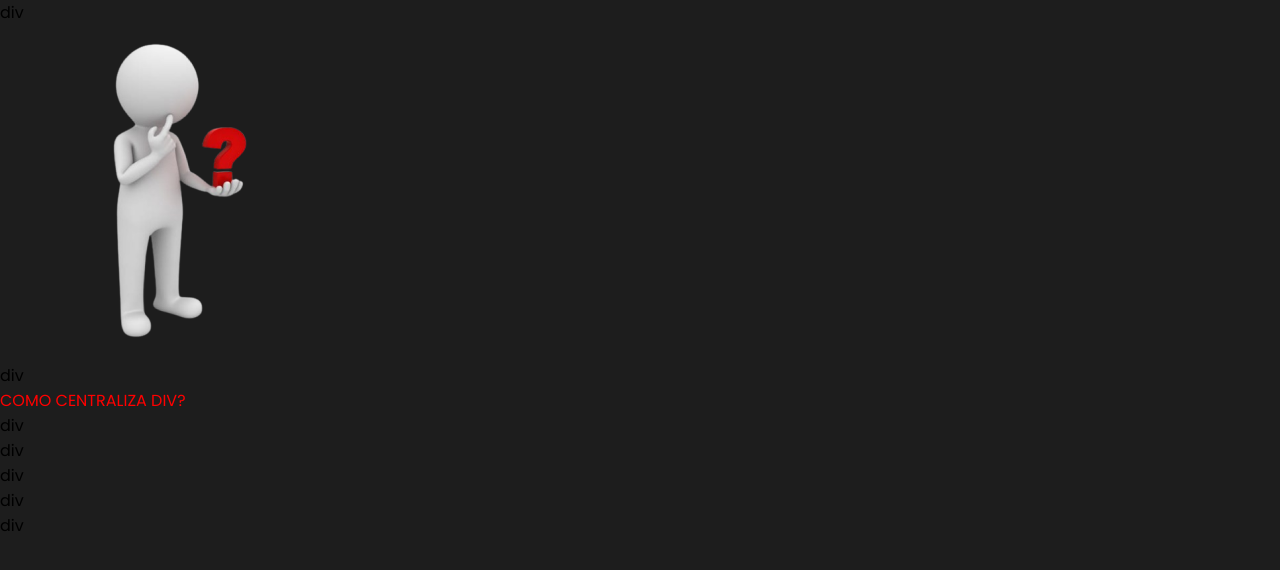
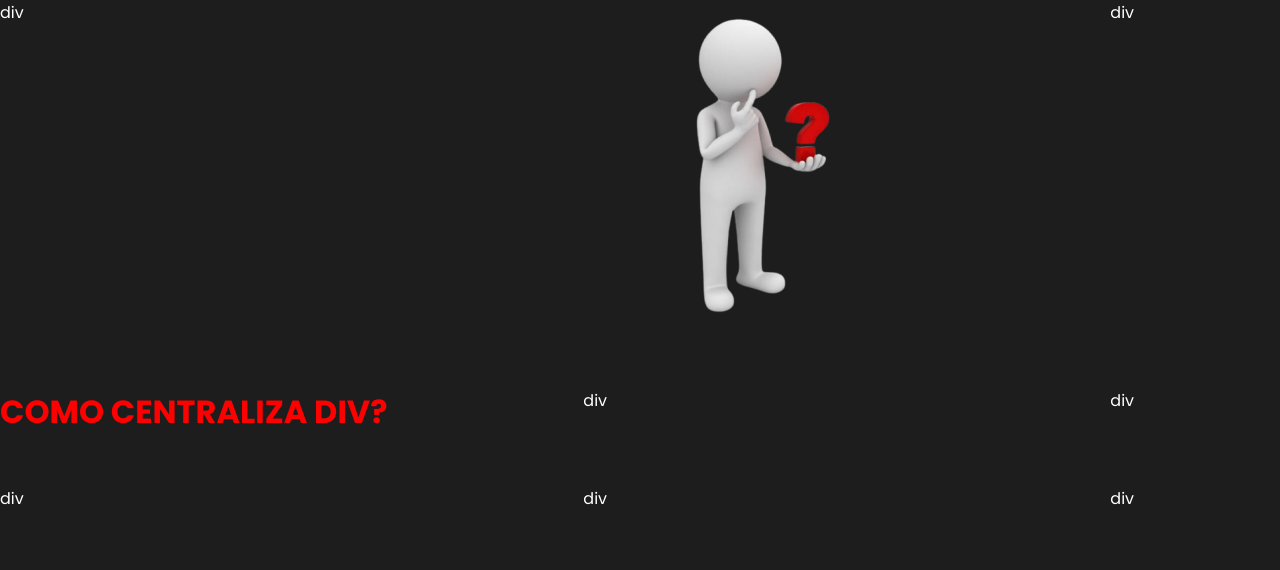
Before and after one commit to Maua-Dev/dev_in_the_dark_teste4, a plain HTML site: page index.html in a window 1280 px wide. Drawn offline with Linux system fonts and the light colour scheme.

Commit message:
fix grid

```diff
--- a/index.html
+++ b/index.html
@@ -16,17 +16,17 @@
 <body>
     <!--Escreva a partir daqui-->
     <div class="grid_geral">
-        <div>div</div>
+        <p>div</p>
         <div>
             <img src="./images/thinking.png" alt="THINKING">
         </div>
-        <div>div</div>
-        <div class="centro">COMO CENTRALIZA DIV?</div>
-        <div>div</div>
-        <div>div</div>
-        <div>div</div>
-        <div>div</div>
-        <div>div</div>
+        <p>div</p>
+        <h1 class="centro">COMO CENTRALIZA DIV?</h1>
+        <p>div</p>
+        <p>div</p>
+        <p>div</p>
+        <p>div</p>
+        <p>div</p>
     </div>
 </body>
 
--- a/styles.css
+++ b/styles.css
@@ -33,8 +33,15 @@ body {
     display: grid;
     columns: 3;
     max-lines: 3;
+    grid-template-columns: auto auto auto;
+    column-gap: 50px;
+    row-gap: 50px;
 }
 
 .centro {
     color: var(--red);
 }
+
+p {
+    color: white
+}
```
